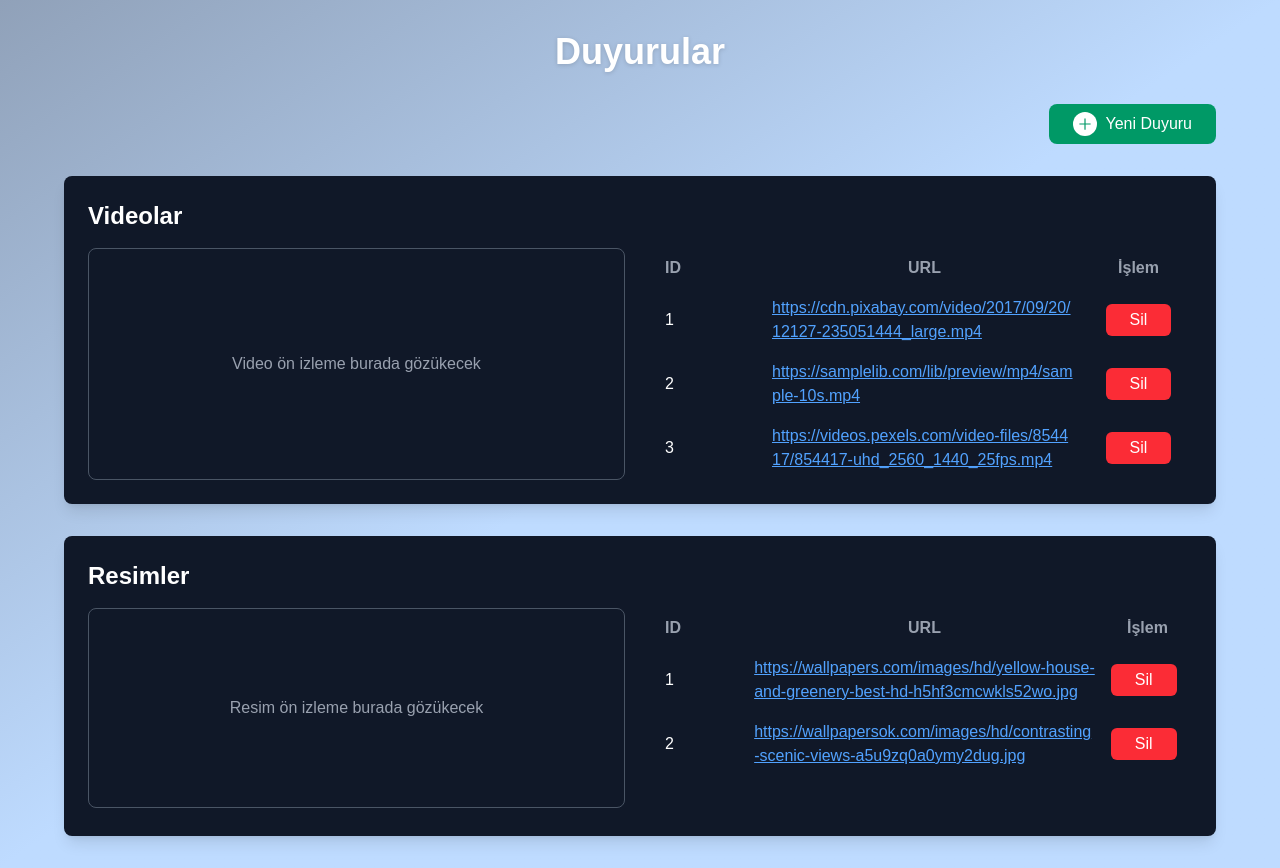
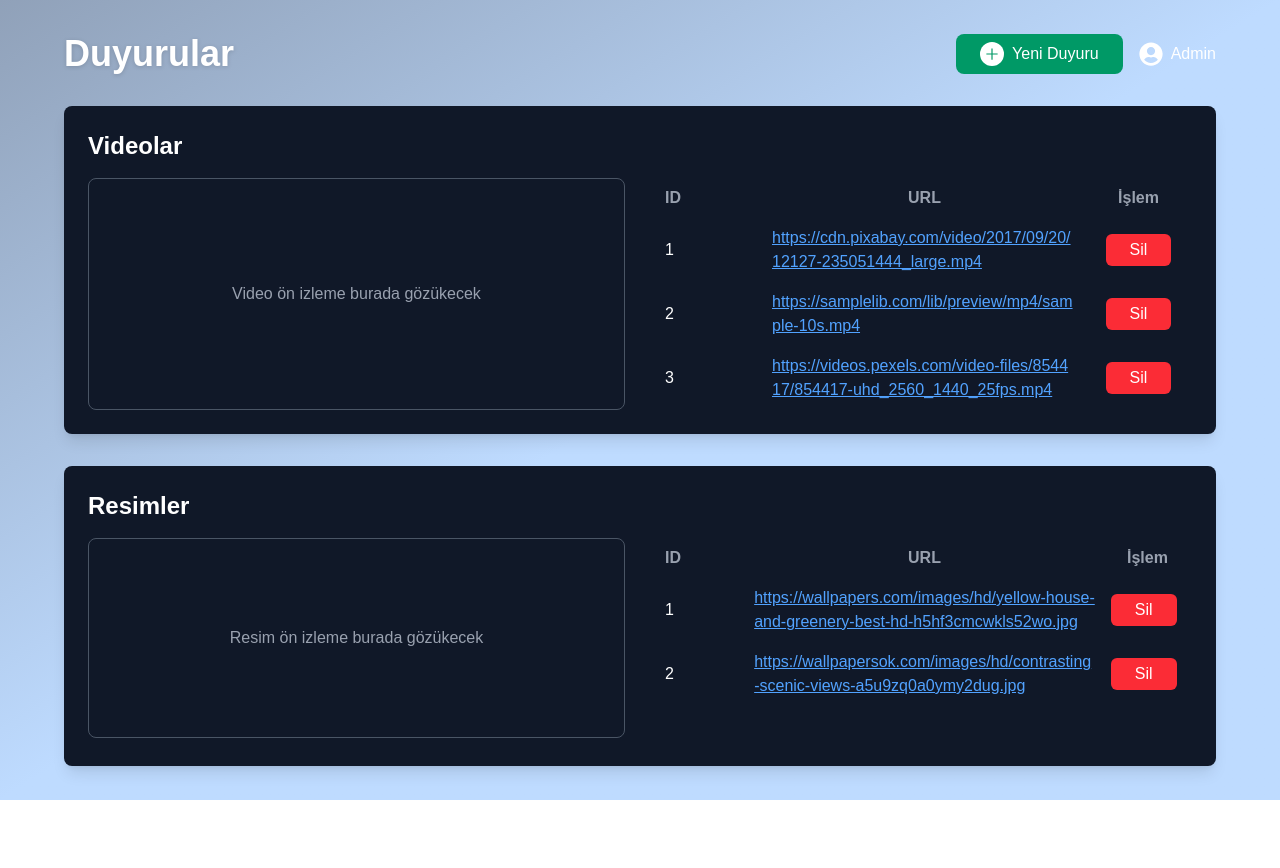
Before and after one commit to ozzlems/admin-paneli, a Next.js app: page /eski-duyurular in a window 1280 px wide. After the commit the page ends 800 px from the top, so only its background shows below. Built offline with nearby package versions, Linux system fonts and the light colour scheme.

Commit message:
smtp bug çözüldü

```diff
--- a/src/app/eski-duyurular/page.tsx
+++ b/src/app/eski-duyurular/page.tsx
@@ -2,6 +2,7 @@
 import { useRouter } from "next/navigation";
 import { useState } from "react";
 import { AiOutlinePlus } from "react-icons/ai";
+import ProfileMenu from "../profile/page";
 
 // Mock Data
 const initialVideos = [
@@ -39,20 +40,23 @@ const EskiDuyurular = () => {
   return (
     <div className="select-none flex items-center justify-center min-h-screen bg-gradient-to-tl from-blue-200 from-50%  to-slate-400 p-8">
       <div className="w-full max-w-6xl">
-        <h1 className="text-4xl font-bold text-white text-center mb-8 drop-shadow-sm">Duyurular</h1>
-
-        <div className="flex justify-end mb-8">
+        <div className="flex justify-between items-center mb-8">
+          <h1 className="text-4xl font-bold text-white drop-shadow-sm">Duyurular</h1>
+          <div className="flex items-center gap-4">
             <button
               className="bg-emerald-600 text-white px-6 py-2 rounded-lg hover:bg-emerald-700 transition duration-300 flex items-center gap-2"
               onClick={() => router.push("/yeni-duyurular")}
             >
-  <span className="bg-white text-emerald-600 p-1  rounded-full  flex items-center justify-center">
+              <span className="bg-white text-emerald-600 p-1 rounded-full flex items-center justify-center">
                 <AiOutlinePlus size={16} className="font-bold" />
               </span>
               Yeni Duyuru
             </button>
+            <ProfileMenu /> {/* Profil menüsünü buraya ekleyin */}
+          </div>
         </div>
 
+        {/* Videolar ve Resimler bölümü aynı kalacak */}
         <div className="bg-gray-900 rounded-lg shadow-lg p-6 mb-8 min-h-[300px]">
           <h2 className="text-2xl font-bold text-white mb-4">Videolar</h2>
           <div className="flex gap-8">
@@ -138,7 +142,7 @@ const EskiDuyurular = () => {
                       <td className="p-2 text-blue-400 underline break-all">{image.url}</td>
                       <td className="p-2">
                         <button
-                         className="bg-red-500 text-white px-6 py-1  rounded-md hover:bg-red-700 transition duration-100"
+                          className="bg-red-500 text-white px-6 py-1 rounded-md hover:bg-red-700 transition duration-100"
                           onClick={(e) => {
                             e.stopPropagation();
                             handleDeleteImage(image.id);
--- /dev/null
+++ b/src/app/profile/page.tsx
@@ -0,0 +1,58 @@
+"use client";
+
+import { useState } from "react";
+import { useRouter } from "next/navigation";
+import { FaUserCircle } from "react-icons/fa";
+
+const ProfileMenu = () => {
+  const router = useRouter();
+  const [isOpen, setIsOpen] = useState(false);
+
+  const handleLogout = () => {
+    // Çıkış işlemi burada gerçekleştirilebilir
+    console.log("Çıkış yapıldı");
+    router.push("/login"); // Kullanıcıyı giriş sayfasına yönlendir
+  };
+
+  const handleProfile = () => {
+    // Profil sayfasına yönlendirme
+    router.push("/profile");
+  };
+
+  return (
+    <div className="relative">
+      <button
+        className="flex items-center gap-2 text-white hover:text-gray-300 transition duration-300"
+        onClick={() => setIsOpen(!isOpen)}
+      >
+        <FaUserCircle size={24} />
+        <span>Admin</span>
+      </button>
+
+      {isOpen && (
+        <div className="absolute right-0 mt-2 w-48 bg-gray-800 rounded-lg shadow-lg">
+          <ul className="py-2">
+            <li>
+              <button
+                className="w-full text-left px-4 py-2 text-white hover:bg-gray-700 transition duration-300"
+                onClick={handleProfile}
+              >
+                Profil Bilgileri
+              </button>
+            </li>
+            <li>
+              <button
+                className="w-full text-left px-4 py-2 text-white hover:bg-gray-700 transition duration-300"
+                onClick={handleLogout}
+              >
+                Çıkış Yap
+              </button>
+            </li>
+          </ul>
+        </div>
+      )}
+    </div>
+  );
+};
+
+export default ProfileMenu;
```
Lines whose indentation alone changed are shown as unchanged.
